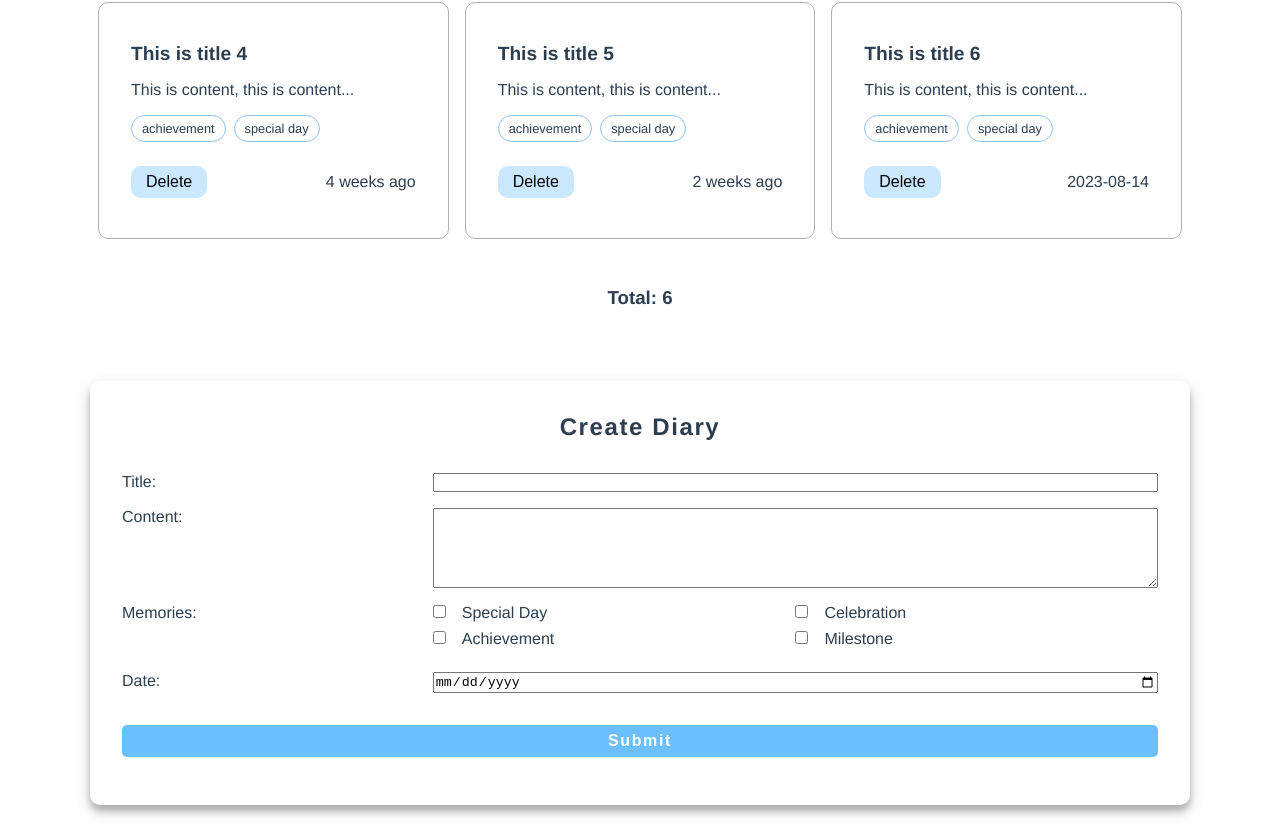
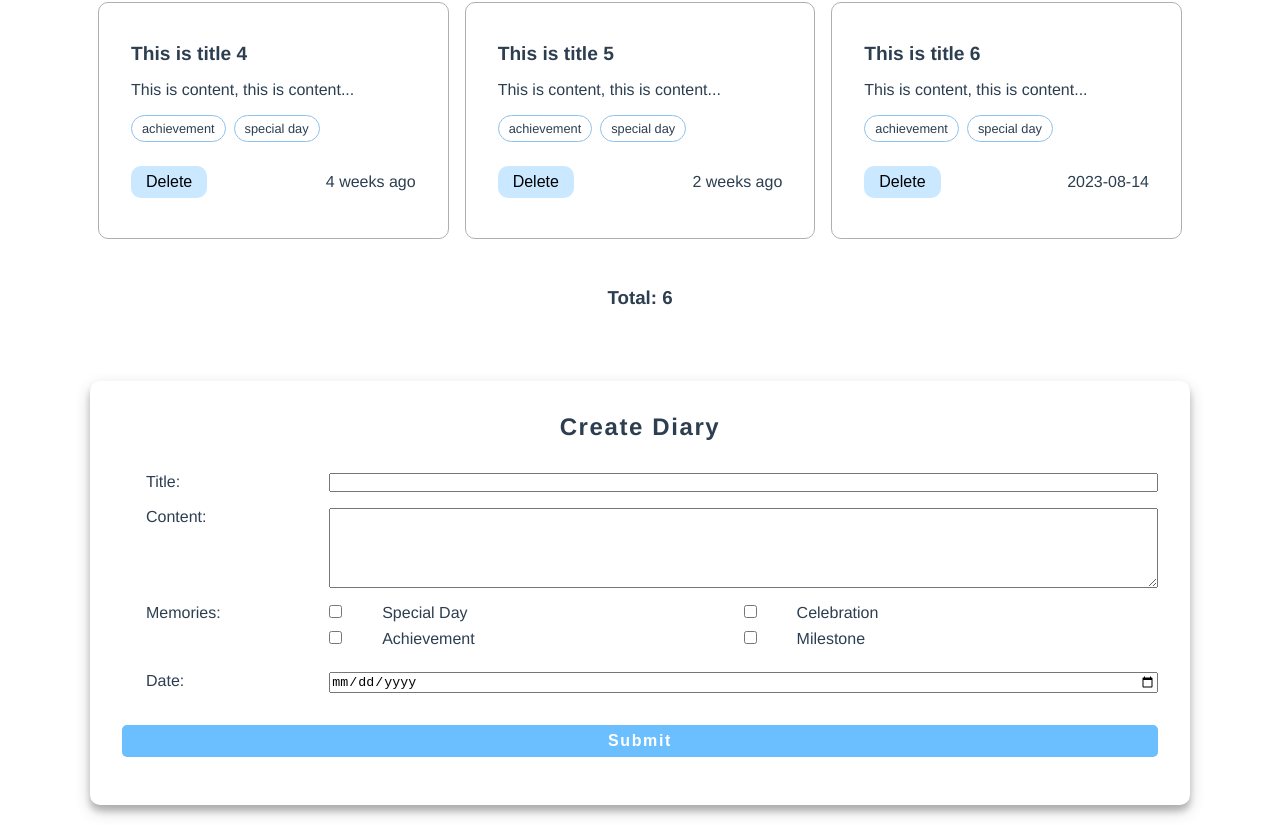
Before and after one commit to fffanfannn/p1-vue-diary-list, a Vue app: page / in a window 1280 px wide. Shown: the part 515-1340 px from the top of the page. Built offline with nearby package versions, Linux system fonts and the light colour scheme.

Commit message:
input style

```diff
--- a/src/App.vue
+++ b/src/App.vue
@@ -449,6 +449,16 @@ header {
   }
 
   .diaryCreate {
+    .container {
+      .formBox {
+        .inputControl {
+          label {
+            width: 20%;
+            padding-left: 1.5rem;
+          }
+          .inputBox {
+            width: 80%;
+          }
           .checkBox {
             display: flex;
             justify-content: start;
@@ -457,6 +467,9 @@ header {
             div {
               width: 50%;
               margin-bottom: 0.5rem;
+            }
+          }
+        }
       }
     }
   }
```
Lines whose indentation alone changed are shown as unchanged.
